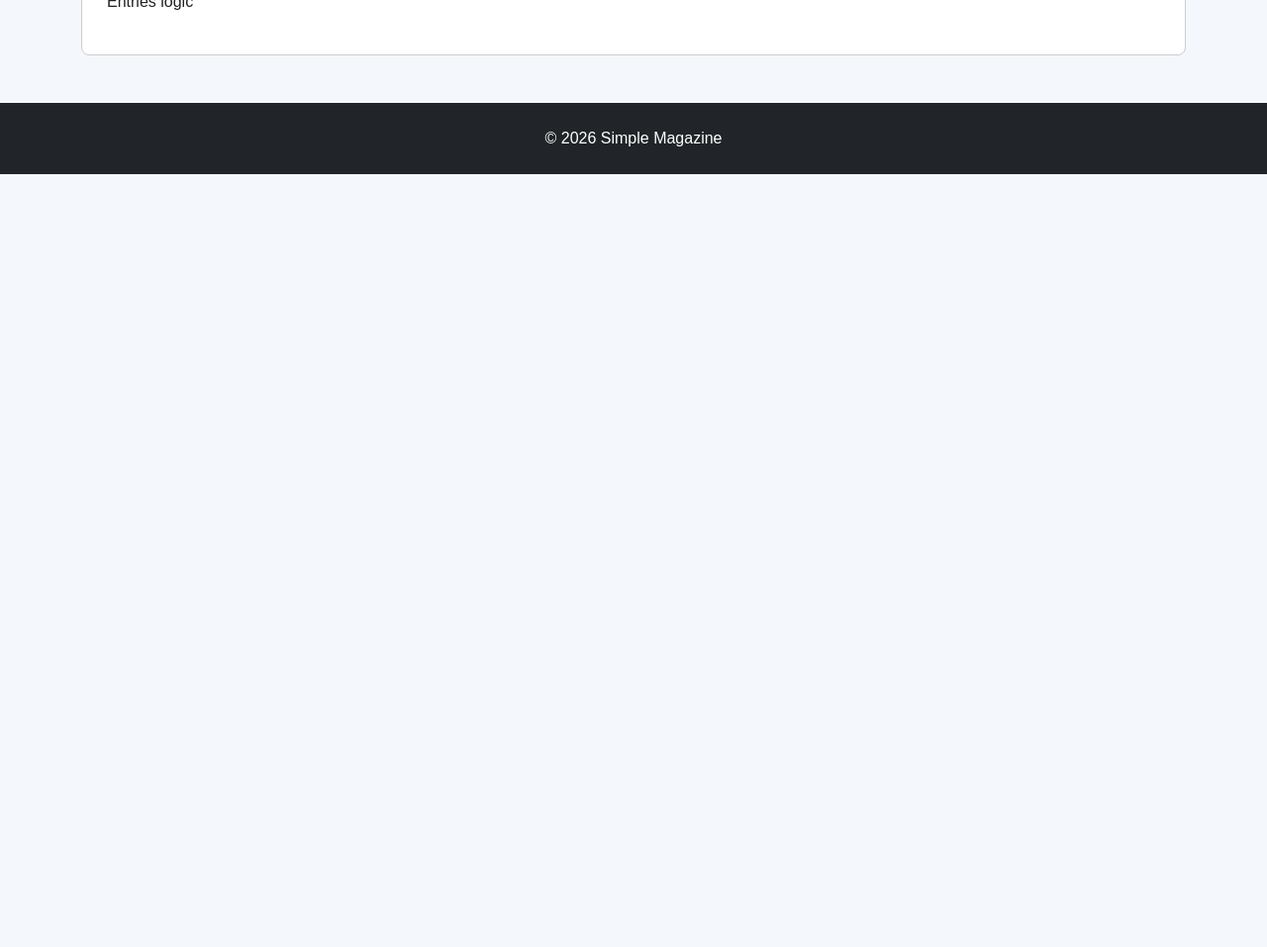
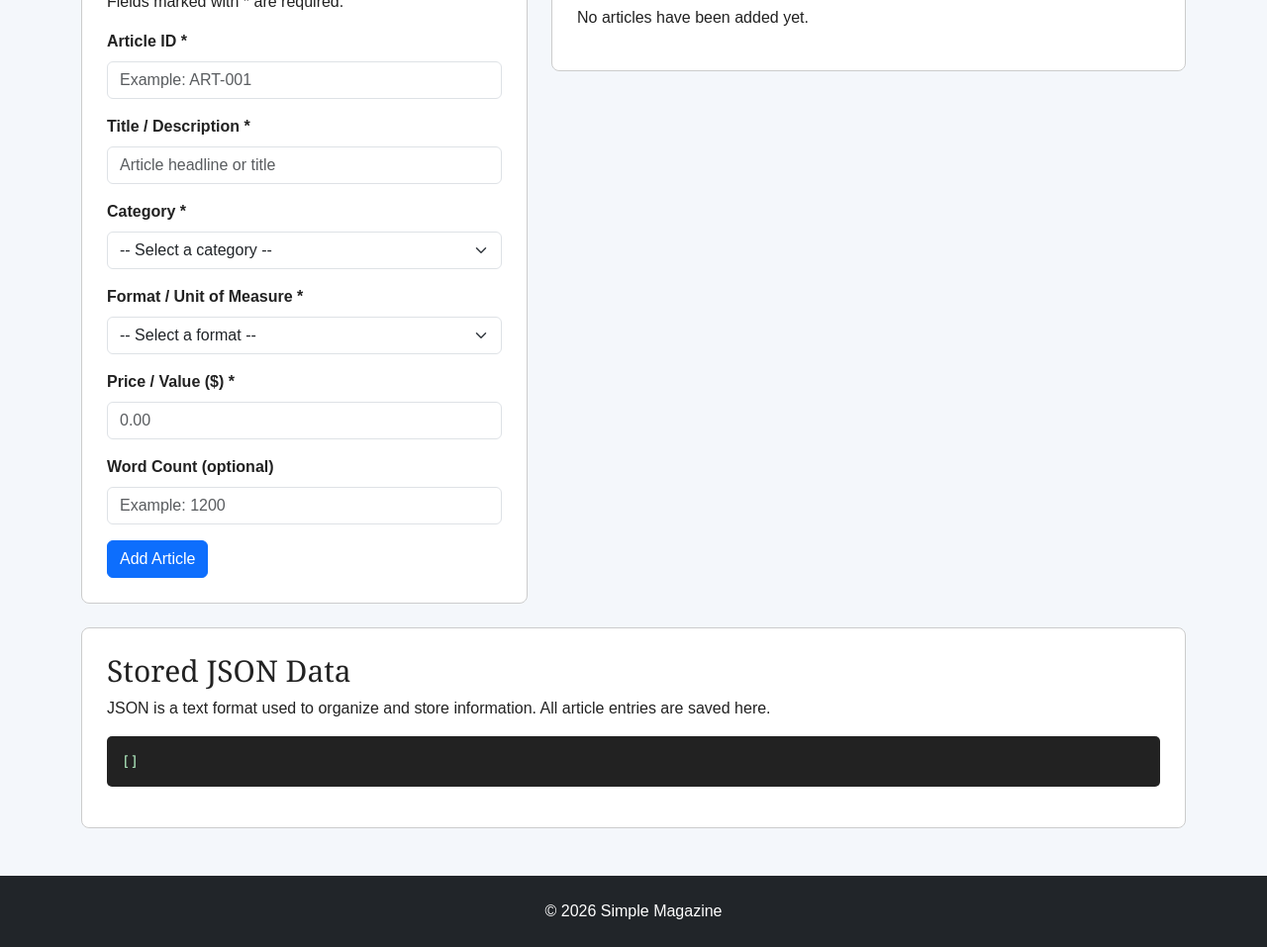
Before and after one commit to PennAdCard/the-current-magazine-version2-basic, a plain HTML site: page content.html in a window 1280 px wide. Shown: the part 380-1337 px from the top of the page at 99% size. Before the commit the page ends 800 px from the top, so only its background shows below. Drawn offline with nearby package versions, Linux system fonts and the light colour scheme.

Commit message:
Add content management form, table, and jQuery search
Added a form for article submission with required fields and a section to display the article list, including search functionality.

```diff
--- a/content.html
+++ b/content.html
@@ -34,9 +34,103 @@
   </header>
 
   <main class="container my-5">
-    <section class="form-box">
-      <h2>To add...</h2>
-      <p>Entries logic</p>
+    <div id="messageBox" class="alert d-none" role="alert"></div>
+    <div class="row g-4">
+      <section class="col-lg-5">
+        <div class="form-box">
+          <h2 id="formHeading">Add an Article</h2>
+          <p>Fields marked with * are required.</p>
+
+          <form id="contentForm" novalidate>
+            <input type="hidden" id="articleId">
+
+            <div class="mb-3">
+              <label for="articleCode" class="form-label">Article ID *</label>
+              <input type="text" class="form-control" id="articleCode" placeholder="Example: ART-001" required>
+              <div class="invalid-feedback">Please enter an article ID.</div>
+            </div>
+
+            <div class="mb-3">
+              <label for="articleTitle" class="form-label">Title / Description *</label>
+              <input type="text" class="form-control" id="articleTitle" placeholder="Article headline or title" required>
+              <div class="invalid-feedback">Please enter a title or description.</div>
+            </div>
+
+            <div class="mb-3">
+              <label for="articleCategory" class="form-label">Category *</label>
+              <select class="form-select" id="articleCategory" required>
+                <option value="">-- Select a category --</option>
+                <option value="Technology">Technology</option>
+                <option value="Learning">Learning</option>
+                <option value="Community">Community</option>
+                <option value="Health">Health</option>
+                <option value="Entertainment">Entertainment</option>
+              </select>
+              <div class="invalid-feedback">Please select a category.</div>
+            </div>
+
+            <div class="mb-3">
+              <label for="articleFormat" class="form-label">Format / Unit of Measure *</label>
+              <select class="form-select" id="articleFormat" required>
+                <option value="">-- Select a format --</option>
+                <option value="Feature Article">Feature Article</option>
+                <option value="How-To Guide">How-To Guide</option>
+                <option value="Profile">Profile</option>
+                <option value="Explainer">Explainer</option>
+                <option value="Resource List">Resource List</option>
+                <option value="Opinion">Opinion</option>
+              </select>
+              <div class="invalid-feedback">Please select a format.</div>
+            </div>
+
+            <div class="mb-3">
+              <label for="articlePrice" class="form-label">Price / Value ($) *</label>
+              <input type="number" class="form-control" id="articlePrice" placeholder="0.00" min="0" step="0.01" required>
+              <div class="invalid-feedback">Please enter a price (use 0 for free articles).</div>
+            </div>
+
+            <div class="mb-3">
+              <label for="articleWordCount" class="form-label">Word Count (optional)</label>
+              <input type="number" class="form-control" id="articleWordCount" placeholder="Example: 1200" min="0">
+            </div>
+
+            <button type="submit" id="saveButton" class="btn btn-primary">Add Article</button>
+            <button type="button" id="cancelButton" class="btn btn-secondary d-none">Cancel Update</button>
+          </form>
+        </div>
+      </section>
+
+      <section class="col-lg-7">
+        <div class="member-box">
+          <div class="d-flex flex-column flex-sm-row justify-content-between gap-2 mb-3">
+            <h2>Article List</h2>
+            <input type="search" id="searchInput" class="form-control search-input" placeholder="Search articles">
+          </div>
+
+          <p id="noArticlesMessage">No articles have been added yet.</p>
+
+          <div id="tableContainer" class="table-responsive d-none">
+            <table class="table table-bordered table-striped">
+              <thead class="table-primary">
+                <tr>
+                  <th>ID</th>
+                  <th>Title &amp; Category</th>
+                  <th>Format</th>
+                  <th>Price</th>
+                  <th>Actions</th>
+                </tr>
+              </thead>
+              <tbody id="articleTableBody"></tbody>
+            </table>
+          </div>
+        </div>
+      </section>
+    </div>
+
+    <section class="json-box mt-4">
+      <h2>Stored JSON Data</h2>
+      <p>JSON is a text format used to organize and store information. All article entries are saved here.</p>
+      <pre id="jsonDisplay">[]</pre>
     </section>
   </main>
 
```
